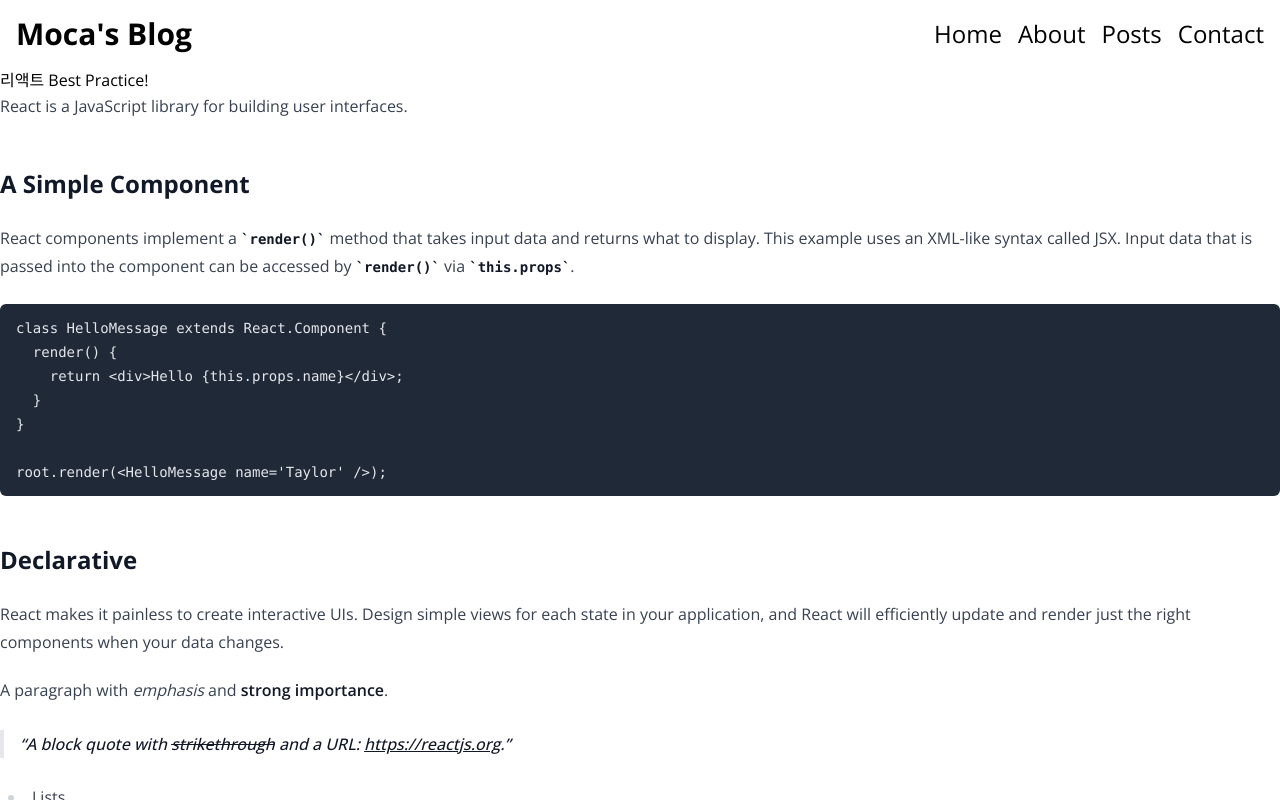
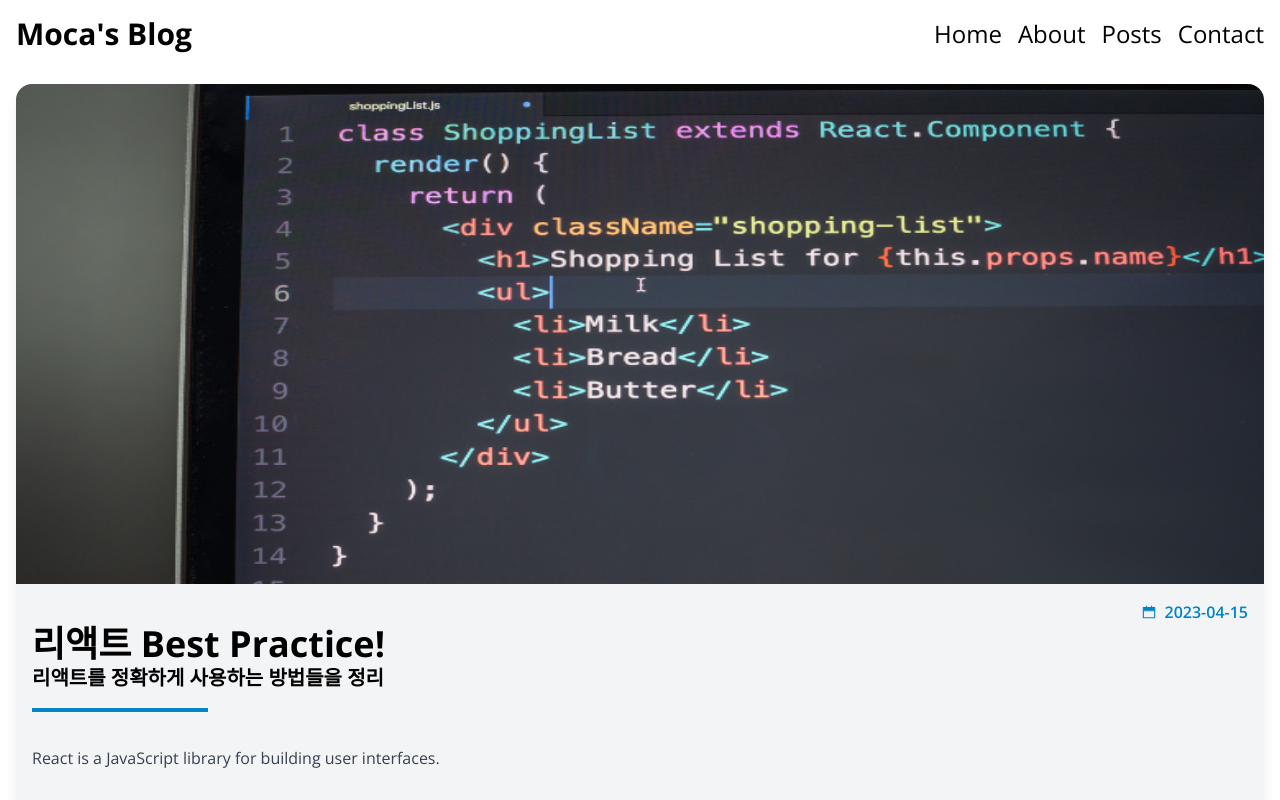
Before and after one commit to softmoca/softmoca, a Next.js app: page /posts/best-react-practices in a window 1280 px wide. Built offline with nearby package versions, Linux system fonts and the light colour scheme.

Commit message:
feat : Post cdoe markdown feat: pre next post feat: about setting

```diff
--- a/next.config.js
+++ b/next.config.js
@@ -3,6 +3,9 @@ const nextConfig = {
   experimental: {
     appDir: true,
   },
-}
+  images: {
+    domains: ["images.unsplash.com"],
+  },
+};
 
-module.exports = nextConfig
+module.exports = nextConfig;
--- a/src/app/about/page.tsx
+++ b/src/app/about/page.tsx
@@ -1,5 +1,36 @@
-import React from "react";
+import Hero from "@/components/Hero";
+import { Metadata } from "next";
 
-export default function Aboutpage() {
-  return <div>어바웃</div>;
+export const metadata: Metadata = {
+  title: "About Me",
+  description: "Moca 커리어 소개",
+};
+
+const TITLE_CLASS = "text-2xl font-bold text-gray-800 my-2";
+export default function AboutPage() {
+  return (
+    <>
+      <Hero />
+      <section className="bg-gray-100 shadow-lg p-8 m-8 text-center">
+        <h2 className={TITLE_CLASS}>Who Am I?</h2>
+        <p>
+          개발을 사랑하는 풀스택 개발자 <br />
+          사람과 디자인을 담는 웹앱을 만들고 있음
+        </p>
+        <h2 className={TITLE_CLASS}>Career</h2>
+        <p>
+          구글러 (-Now) <br />
+          메이스북 (-2019) <br />
+          삼준전자 (-2015)
+        </p>
+        <h2 className={TITLE_CLASS}>Skills</h2>
+        <p>
+          React, Vue, Node
+          <br />
+          Git, Clean Code <br />
+          VS Code, IntelliJ, MongoDB
+        </p>
+      </section>
+    </>
+  );
 }
--- a/src/app/posts/[slug]/page.tsx
+++ b/src/app/posts/[slug]/page.tsx
@@ -1,5 +1,7 @@
 import { getPostData } from "@/app/api/posts";
+import AdjacentPostCard from "@/components/AdjacentPostCard";
 import MarkdownViewer from "@/components/MarkdownViewer";
+import PostContent from "@/components/PostContent";
 import { Metadata } from "next";
 import Image from "next/image";
 
@@ -14,9 +16,19 @@ export default async function PostPage({ params: { slug } }: Props) {
   const { title, path, next, prev } = post;
 
   return (
-    <div>
-      {post.title}
-      <MarkdownViewer content={post.content}></MarkdownViewer>
-    </div>
+    <article className="rounded-2xl overflow-hidden bg-gray-100 shadow-lg m-4">
+      <Image
+        className="w-full h-1/5 max-h-[500px]"
+        src={`/images/posts/${path}.png`}
+        alt={title}
+        width={760}
+        height={420}
+      />
+      <PostContent post={post} />
+      <section className="flex shadow-md">
+        {prev && <AdjacentPostCard post={prev} type="prev" />}
+        {next && <AdjacentPostCard post={next} type="next" />}
+      </section>
+    </article>
   );
 }
--- /dev/null
+++ b/src/components/AdjacentPostCard.tsx
@@ -0,0 +1,37 @@
+import { Post } from "@/app/api/posts";
+import Image from "next/image";
+import Link from "next/link";
+import { FaArrowLeft, FaArrowRight } from "react-icons/fa";
+
+type Props = {
+  post: Post;
+  type: "prev" | "next";
+};
+
+const ICON_CLASS =
+  "text-5xl m-4 text-yellow-300 transition-all group-hover:text-6xl";
+
+export default function AdjacentPostCard({
+  post: { path, title, description },
+  type,
+}: Props) {
+  return (
+    <Link href={`/posts/${path}`} className="relative w-full bg-black max-h-56">
+      <Image
+        className="w-full opacity-40"
+        src={`/images/posts/${path}.png`}
+        alt={title}
+        width={150}
+        height={100}
+      />
+      <div className="group absolute top-1/2 left-1/2 -translate-x-1/2 -translate-y-1/2 w-full flex justify-around items-center text-white px-8">
+        {type === "prev" && <FaArrowLeft className={ICON_CLASS} />}
+        <div className="w-full text-center">
+          <h3 className="text-3xl font-bold">{title}</h3>
+          <p className="font-bold">{description}</p>
+        </div>
+        {type === "next" && <FaArrowRight className={ICON_CLASS} />}
+      </div>
+    </Link>
+  );
+}
--- a/src/components/MarkdownViewer.tsx
+++ b/src/components/MarkdownViewer.tsx
@@ -1,7 +1,8 @@
 "use client";
 import ReactMarkdown from "react-markdown";
 import remarkGfm from "remark-gfm";
-
+import { Prism as SyntaxHighlighter } from "react-syntax-highlighter";
+import { materialDark } from "react-syntax-highlighter/dist/esm/styles/prism";
 import Image from "next/image";
 
 export default function MarkdownViewer({ content }: { content: string }) {
@@ -9,34 +10,34 @@ export default function MarkdownViewer({ content }: { content: string }) {
     <ReactMarkdown
       className="prose max-w-none"
       remarkPlugins={[remarkGfm]}
-      //   components={{
-      //     code({ node, inline, className, children, ...props }) {
-      //       const match = /language-(\w+)/.exec(className || '');
-      //       return !inline && match ? (
-      //         <SyntaxHighlighter
-      //           language={match[1]}
-      //           PreTag='div'
-      //           {...props}
-      //           style={materialDark}
-      //         >
-      //           {String(children).replace(/\n$/, '')}
-      //         </SyntaxHighlighter>
-      //       ) : (
-      //         <code className={className} {...props}>
-      //           {children}
-      //         </code>
-      //       );
-      //     },
-      //     img: (image) => (
-      //       <Image
-      //         className='w-full max-h-60 object-cover'
-      //         src={image.src || ''}
-      //         alt={image.alt || ''}
-      //         width={500}
-      //         height={350}
-      //       />
-      //     ),
-      //   }}
+      components={{
+        code({ node, inline, className, children, ...props }) {
+          const match = /language-(\w+)/.exec(className || "");
+          return !inline && match ? (
+            <SyntaxHighlighter
+              language={match[1]}
+              PreTag="div"
+              {...props}
+              style={materialDark}
+            >
+              {String(children).replace(/\n$/, "")}
+            </SyntaxHighlighter>
+          ) : (
+            <code className={className} {...props}>
+              {children}
+            </code>
+          );
+        },
+        img: (image) => (
+          <Image
+            className="w-full max-h-60 object-cover"
+            src={image.src || ""}
+            alt={image.alt || ""}
+            width={500}
+            height={350}
+          />
+        ),
+      }}
     >
       {content}
     </ReactMarkdown>
--- a/src/components/PostContent.tsx
+++ b/src/components/PostContent.tsx
@@ -0,0 +1,19 @@
+import { PostData } from "@/app/api/posts";
+import { AiTwotoneCalendar } from "react-icons/ai";
+import MarkdownViewer from "./MarkdownViewer";
+
+export default function PostContent({ post }: { post: PostData }) {
+  const { title, description, date, content } = post;
+  return (
+    <section className="flex flex-col p-4 w-full">
+      <div className="flex items-center self-end text-sky-600">
+        <AiTwotoneCalendar />
+        <p className="font-semibold ml-2">{date.toString()}</p>
+      </div>
+      <h1 className="text-4xl font-bold">{title}</h1>
+      <p className="text-xl font-bold">{description}</p>
+      <div className="w-44 border-2 border-sky-600 mt-4 mb-8" />
+      <MarkdownViewer content={content} />
+    </section>
+  );
+}
```
Also changed, not shown: package.json (+11 -5 lines), 2 other files (tests, documents, lock files or other folders).
